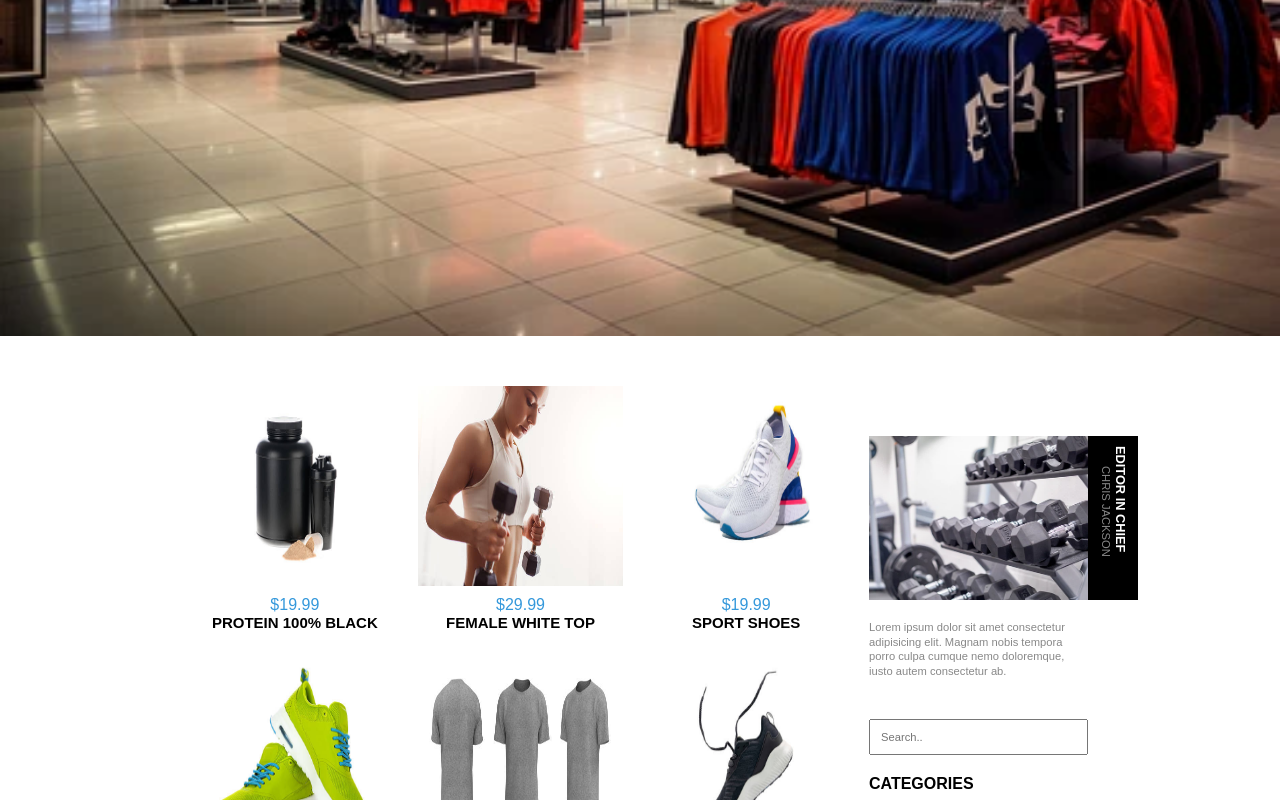
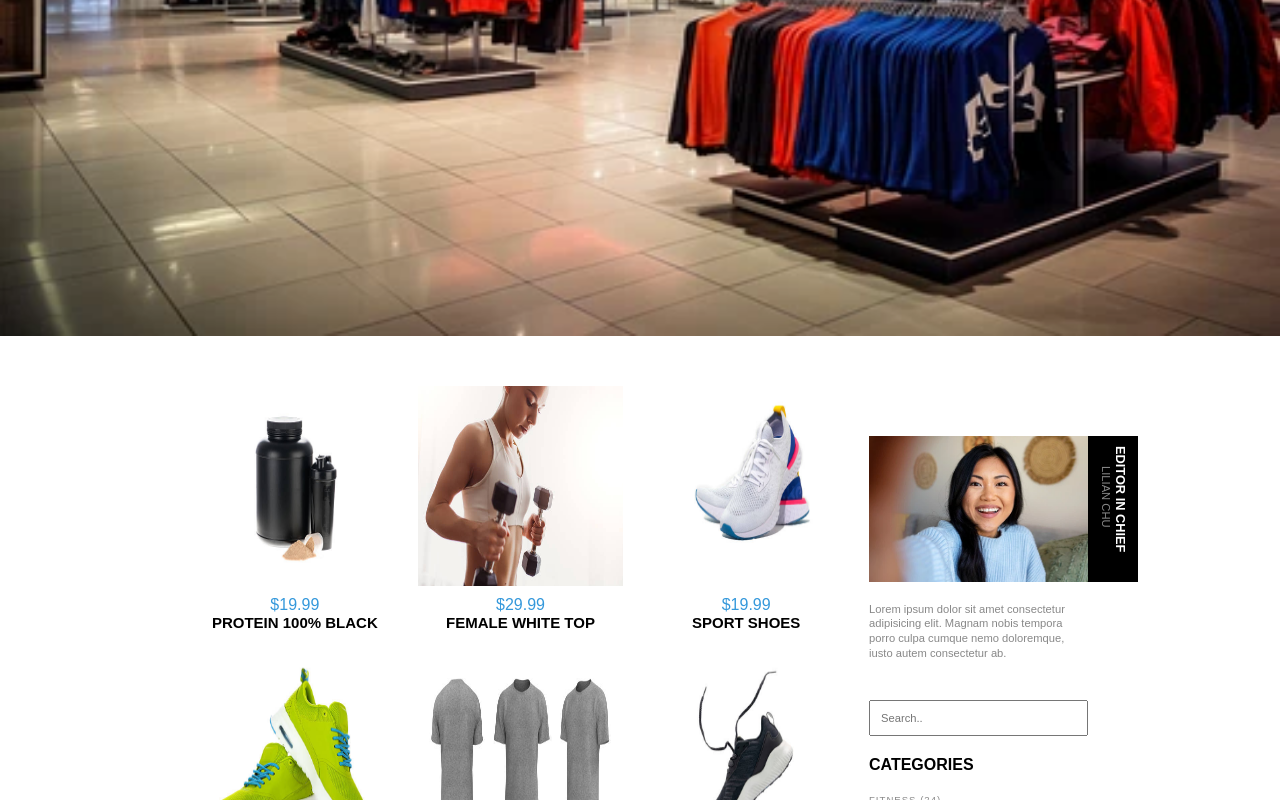
Before and after one commit to WisdomPandovic/Power-Lift, a plain HTML site: page shop.html in a window 1280 px wide. Shown: the part 464-1264 px from the top of the page. Drawn offline with Linux system fonts and the light colour scheme.

Commit message:
updated code

```diff
--- a/shop.html
+++ b/shop.html
@@ -142,10 +142,10 @@
 
         <div class="sidebar">
             <div class="grid-three-item">
-                <img src="./images/fitness-blog-4.webp" alt="Image 4" class="grid-three-item-img">
+                <img src="./images/fitness-blogger.webp" alt="Image 4" class="grid-three-item-img">
                 <div class="grid-three-text-overlay">
                     <h3>Editor in Chief</h3>
-                    <p>Chris Jackson</p>
+                    <p>Lilian Chu</p>
                 </div>
             </div>
             <p>Lorem ipsum dolor sit amet consectetur adipisicing elit. Magnam nobis tempora porro culpa cumque nemo doloremque, iusto autem consectetur ab.</p>
```
Also changed, not shown: blog.html (+1 -1 lines), images/fitness-blogger.webp (added).
